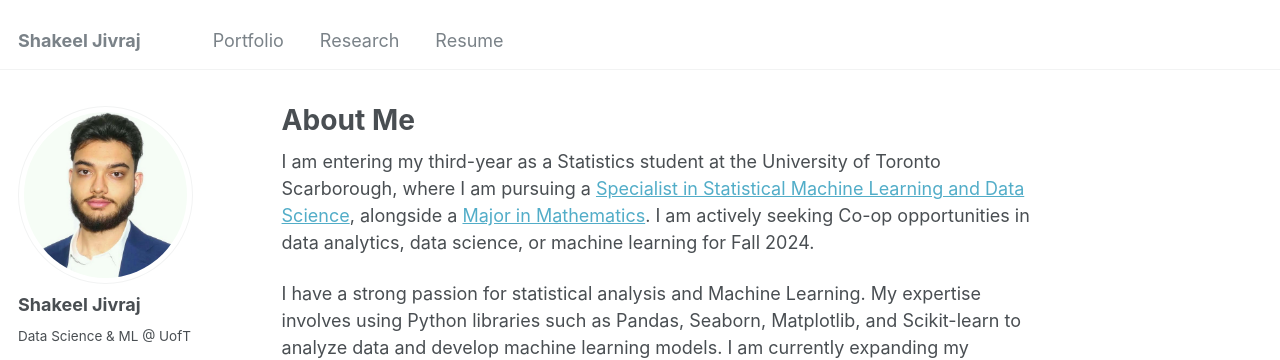
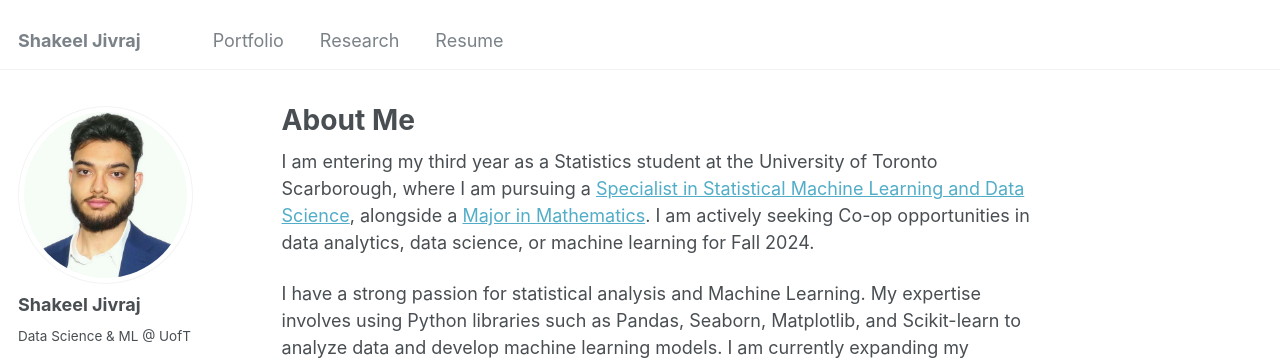
Before and after one commit to Shak789/Shak789.github.io, a Jekyll site: the page built from _pages/about.md, in a window 1280 px wide and 1123 px high. Shown: the top 360 px of the window. Built offline with Jekyll 4.4.1, drawn with Linux system fonts in a browser that asks for light colours.

```diff
--- a/_pages/about.md
+++ b/_pages/about.md
@@ -7,7 +7,7 @@ redirect_from:
   - /about.html
 ---
 
-I am entering my third-year as a Statistics student at the University of Toronto Scarborough, where I am pursuing a [Specialist in Statistical Machine Learning and Data Science](https://utsc.calendar.utoronto.ca/specialist-program-statistics-science), alongside a [Major in Mathematics](https://utsc.calendar.utoronto.ca/major-program-mathematics-science). I am actively seeking Co-op opportunities in data analytics, data science, or machine learning for Fall 2024.
+I am entering my third year as a Statistics student at the University of Toronto Scarborough, where I am pursuing a [Specialist in Statistical Machine Learning and Data Science](https://utsc.calendar.utoronto.ca/specialist-program-statistics-science), alongside a [Major in Mathematics](https://utsc.calendar.utoronto.ca/major-program-mathematics-science). I am actively seeking Co-op opportunities in data analytics, data science, or machine learning for Fall 2024.
 
 I have a strong passion for statistical analysis and Machine Learning. My expertise involves using Python libraries such as Pandas, Seaborn, Matplotlib, and Scikit-learn to analyze data and develop machine learning models. I am currently expanding my knowledge of deep learning by exploring PyTorch and TensorFlow.
 
```
